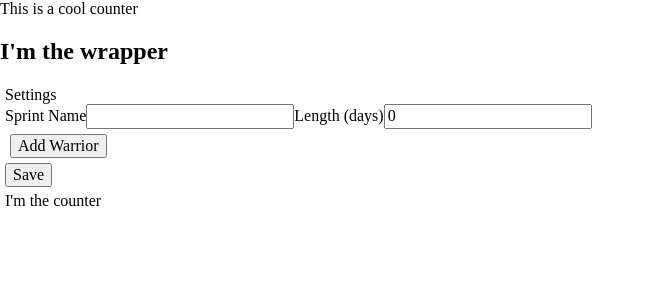
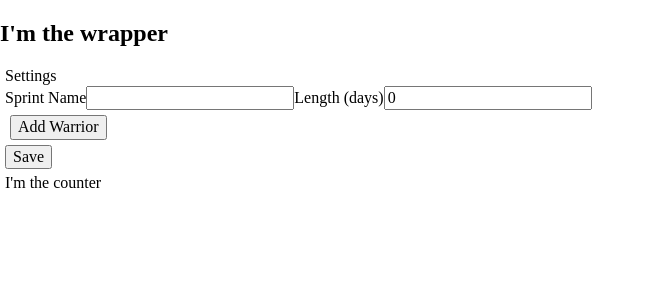
Before and after one commit to aln447/sprint-counter, a React (Create React App) app: page / in a window 1280 px wide. Shown: the top 300 px of the page, without its empty margins (0-655 px from the left). Built offline with nearby package versions, Linux system fonts and the light colour scheme.

Commit message:
Remove the elements oculling the wrapper

```diff
--- a/src/App.tsx
+++ b/src/App.tsx
@@ -2,14 +2,7 @@ import React from 'react';
 import { Wrapper } from './components/Wrapper';
 
 function App() {
-  return (
-    <div className="App">
-      <header className="App-header">
-        This is a cool counter
-      </header>
-      <Wrapper />
-    </div>
-  );
+  return <Wrapper />;
 }
 
 export default App;
```
